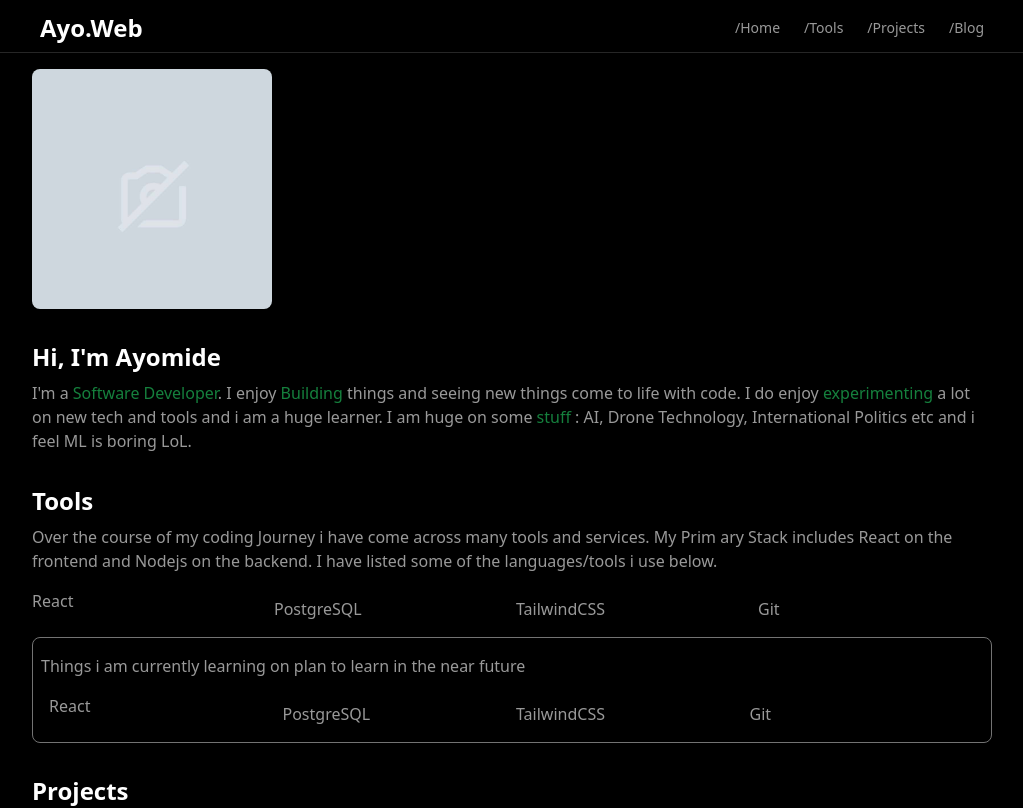
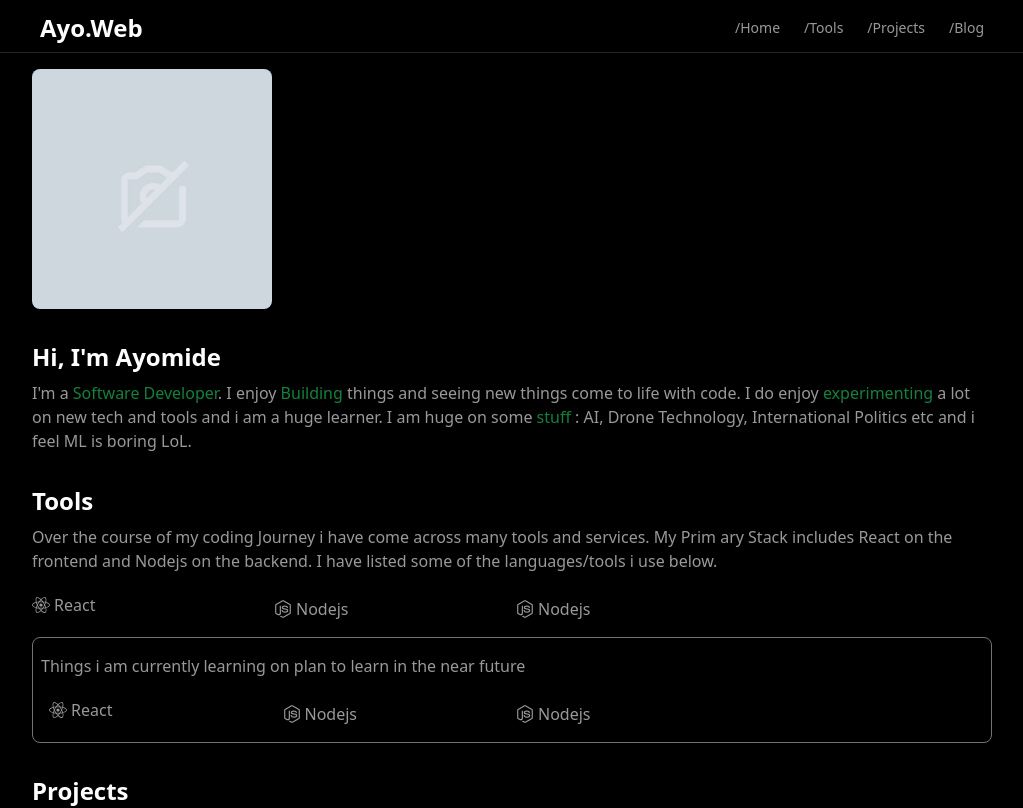
Before and after one commit to Ayothegod/portfolio, a Next.js app: page / in a window 1280 px wide. Shown: the top 808 px of the page, without its empty margins (128-1151 px from the left). Built offline with nearby package versions, Linux system fonts and the light colour scheme.

Commit message:
import all skills icons

```diff
--- a/components/IndTool.jsx
+++ b/components/IndTool.jsx
@@ -1,8 +1,28 @@
-const IndTool = ({name}) => {
+import {FaReact,FaNodeJs,FaRust} from "react-icons/fa"
+import {DiNodejs} from "react-icons/di"
+import {SiTypescript,SiFirebase,SiSupabase,SiMongodb,SiChakraui,SiPrisma,SiGraphql,SiPostgresql,SiTailwindcss, } from "react-icons/si"
+import {BsGit} from "react-icons/bs"
+import {TbBrandGolang,TbBrandTypescript} from "react-icons/tb"
+
+//HiMailOpen,HiMail,
+
+const IndTool = () => {
   return (
-    <div className="hover:text-blue-600 cursor-pointer">
-      <h3 className="font-medium">{name}</h3>
-    </div>
+    <>
+      <div className=" flex items-center hover:text-blue-600 gap-1 cursor-pointer">
+        <FaReact className=" text-lg"/>
+        <h3 className="font-medium">React</h3>
+      </div>
+      <div className=" flex items-center hover:text-green-600 gap-1 cursor-pointer">
+        <FaNodeJs className=" text-lg"/>
+        <h3 className="font-medium">Nodejs</h3>
+      </div>
+      <div className=" flex items-center hover:text-green-600 gap-1 cursor-pointer">
+        <FaNodeJs className=" text-lg"/>
+        <h3 className="font-medium">Nodejs</h3>
+      </div>
+
+    </>
   );
 };
 
--- a/pages/index.js
+++ b/pages/index.js
@@ -59,10 +59,7 @@ export default function Home() {
               use below.
             </p>
             <aside className="grid grid-cols-2 md:grid-cols-3 lg:grid-cols-4 mt-4 gap-x-2 space-y-2">
-              <IndTool name="React" />
-              <IndTool name="PostgreSQL" />
-              <IndTool name="TailwindCSS" />
-              <IndTool name="Git" />
+              <IndTool/>
             </aside>
             <aside className="w-full border rounded-lg border-neutral-500 py-4 px-2 mt-4">
               <p>
@@ -70,10 +67,7 @@ export default function Home() {
                 future
               </p>
               <div className="grid grid-cols-2 md:grid-cols-3 lg:grid-cols-4 mt-4 gap-x-2 space-y-2 px-2">
-                <IndTool name="React" />
-                <IndTool name="PostgreSQL" />
-                <IndTool name="TailwindCSS" />
-                <IndTool name="Git" />
+                <IndTool/>
               </div>
             </aside>
           </section>
```
